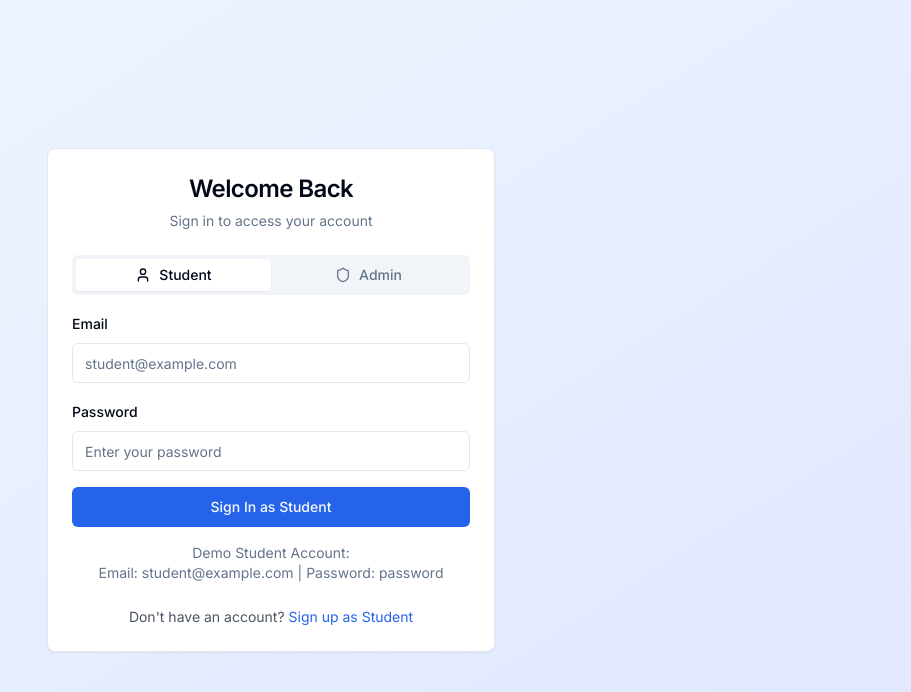
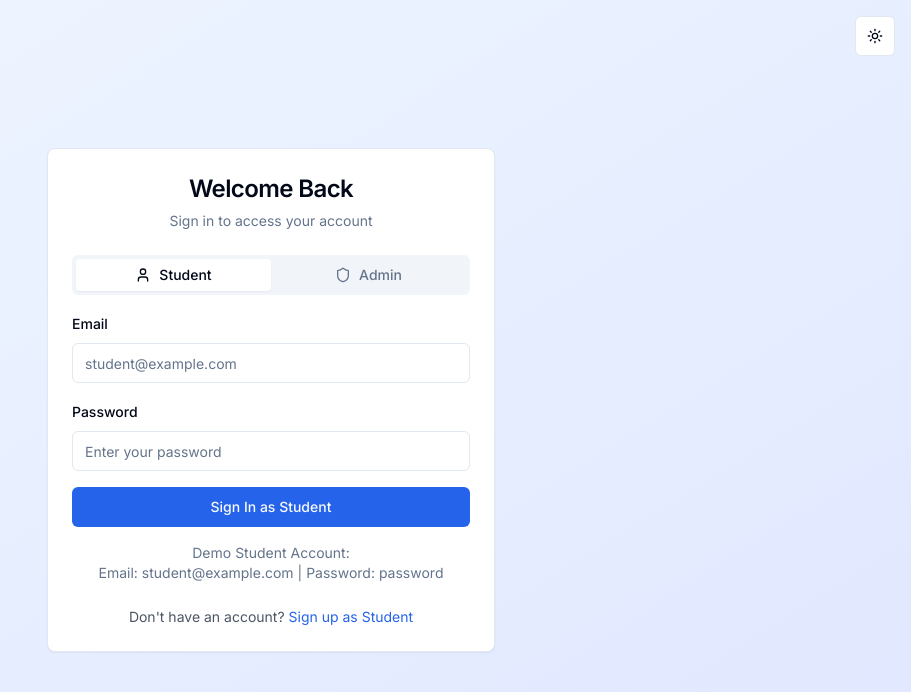
Before and after one commit to shivbera18/quiz-repo, a Next.js app: page /auth/login in a window 1280 px wide. Shown: the top 692 px of the page, without its empty margins (369-1280 px from the left). Built offline with nearby package versions, Linux system fonts and the light colour scheme.

Commit message:
fix: Add theme toggle to login page and fix theme configuration

```diff
--- a/app/auth/login/page.tsx
+++ b/app/auth/login/page.tsx
@@ -11,6 +11,7 @@ import { Label } from "@/components/ui/label"
 import { Alert, AlertDescription } from "@/components/ui/alert"
 import { Tabs, TabsContent, TabsList, TabsTrigger } from "@/components/ui/tabs"
 import { Shield, User } from "lucide-react"
+import { ThemeToggle } from "@/components/theme-toggle"
 
 export default function LoginPage() {
   const [studentData, setStudentData] = useState({ email: "", password: "" })
@@ -86,6 +87,11 @@ export default function LoginPage() {
 
   return (
     <div className="min-h-screen bg-gradient-to-br from-blue-50 to-indigo-100 dark:from-gray-900 dark:to-gray-800 flex items-center justify-center p-4">
+      {/* Theme Toggle */}
+      <div className="absolute top-4 right-4">
+        <ThemeToggle />
+      </div>
+
       <Card className="w-full max-w-md">
         <CardHeader className="text-center">
           <CardTitle className="text-2xl">Welcome Back</CardTitle>
--- a/app/layout.tsx
+++ b/app/layout.tsx
@@ -20,7 +20,13 @@ export default function RootLayout({
   return (
     <html lang="en" suppressHydrationWarning>
       <body className={inter.className}>
-        <ThemeProvider attribute="class" defaultTheme="light" enableSystem disableTransitionOnChange>
+        <ThemeProvider
+          attribute="class"
+          defaultTheme="light"
+          enableSystem
+          themes={['light', 'dark', 'system', 'blue', 'green', 'purple', 'orange', 'red', 'pink', 'teal']}
+          disableTransitionOnChange
+        >
           {children}
         </ThemeProvider>
       </body>
--- a/components/theme-toggle.tsx
+++ b/components/theme-toggle.tsx
@@ -1,5 +1,5 @@
 "use client"
-import { Moon, Sun, Palette, Monitor, Sunset, Leaf, Zap, Droplets, Flame, Heart, Waves } from "lucide-react"
+import { Moon, Sun, Palette, Monitor, Sunset, Leaf, Zap, Droplets, Flame, Heart, Sparkles } from "lucide-react"
 import { useTheme } from "next-themes"
 
 import { Button } from "@/components/ui/button"
@@ -22,7 +22,7 @@ const themes = [
   { name: "orange", label: "Sunset Orange", icon: Sunset, description: "Warm orange theme" },
   { name: "red", label: "Fire Red", icon: Flame, description: "Bold red theme" },
   { name: "pink", label: "Rose Pink", icon: Heart, description: "Soft pink theme" },
-  { name: "teal", label: "Teal Cyan", icon: Waves, description: "Cool teal theme" }
+  { name: "teal", label: "Teal Cyan", icon: Sparkles, description: "Cool teal theme" }
 ]
 
 export function ThemeToggle() {
```
